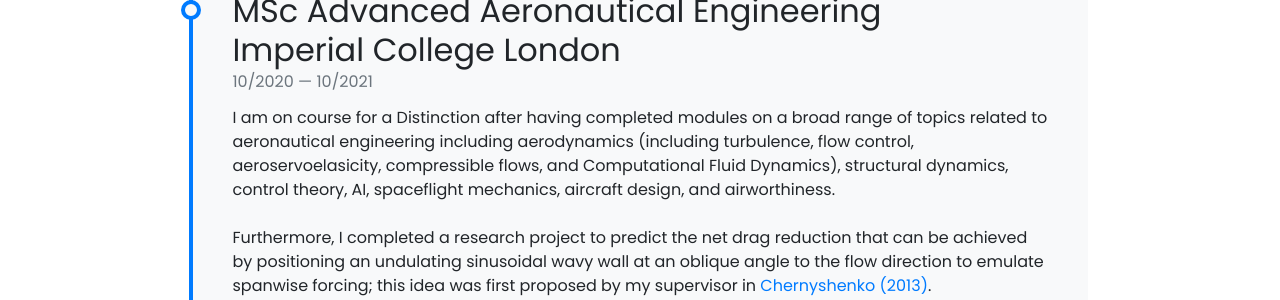
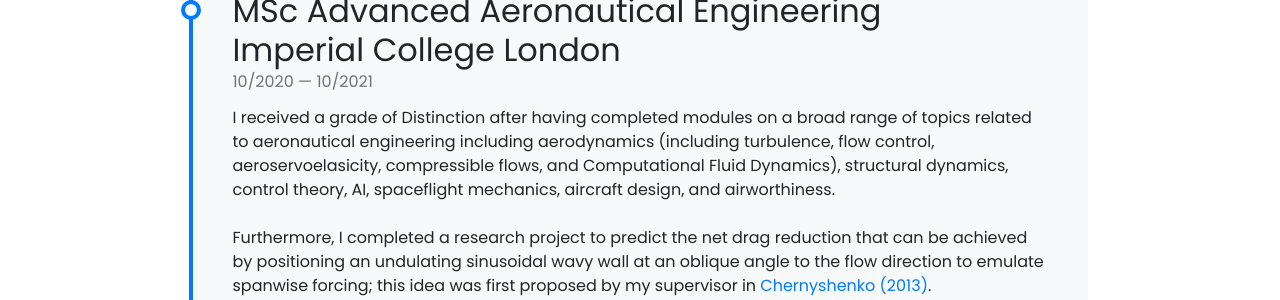
Before and after one commit to hermanmakhm/hermanmakhm.github.io, a Jekyll site: the page built from pages/about.md, in a window 1280 px wide and 900 px high, scrolled down 1057 px. Shown: the part 154-454 px from the top of the window. Built offline with Jekyll 4.4.1, drawn with Linux system fonts in a browser that asks for light colours; nearby versions of some CDN libraries.

Commit message:
Update test

```diff
--- a/_data/timeline.yml
+++ b/_data/timeline.yml
@@ -6,7 +6,7 @@
 - title: MSc Advanced Aeronautical Engineering<br>Imperial College London
   from: 10/2020
   to: 10/2021
-  description: I am on course for a Distinction after having completed modules on a broad range of topics related to aeronautical engineering including aerodynamics (including turbulence, flow control, aeroservoelasicity, compressible flows, and Computational Fluid Dynamics), structural dynamics, control theory, AI, spaceflight mechanics, aircraft design, and airworthiness.<br><br>Furthermore, I completed a research project to predict the net drag reduction that can be achieved by positioning an undulating sinusoidal wavy wall at an oblique angle to the flow direction to emulate spanwise forcing; this idea was first proposed by my supervisor in <a href="https://arxiv.org/abs/1304.4638">Chernyshenko (2013)</a>.
+  description: I received a grade of Distinction after having completed modules on a broad range of topics related to aeronautical engineering including aerodynamics (including turbulence, flow control, aeroservoelasicity, compressible flows, and Computational Fluid Dynamics), structural dynamics, control theory, AI, spaceflight mechanics, aircraft design, and airworthiness.<br><br>Furthermore, I completed a research project to predict the net drag reduction that can be achieved by positioning an undulating sinusoidal wavy wall at an oblique angle to the flow direction to emulate spanwise forcing; this idea was first proposed by my supervisor in <a href="https://arxiv.org/abs/1304.4638">Chernyshenko (2013)</a>.
 
 - title: BA&Sc How do fluids affect vehicles?<br>Quest University Canada
   from: 09/2016
```
